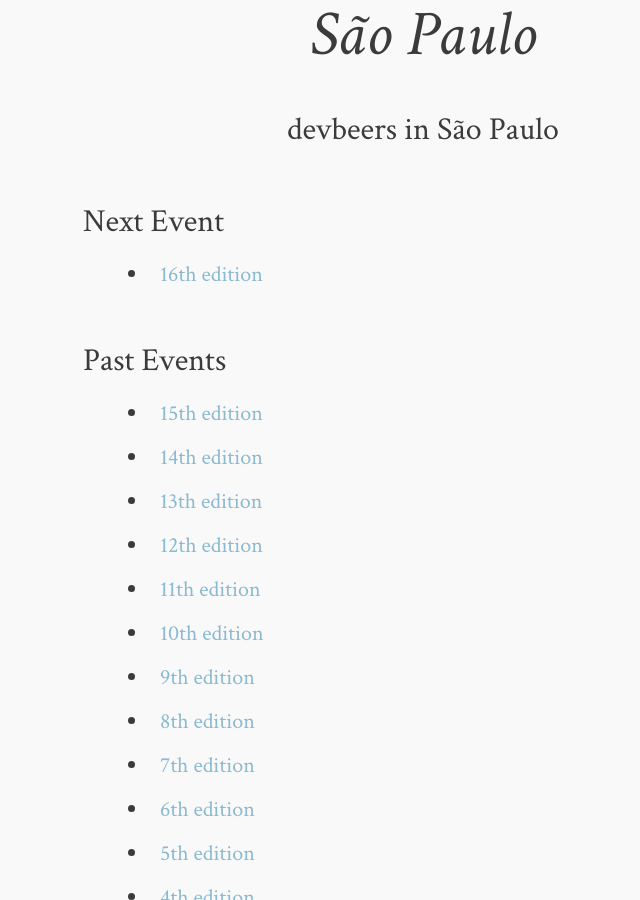
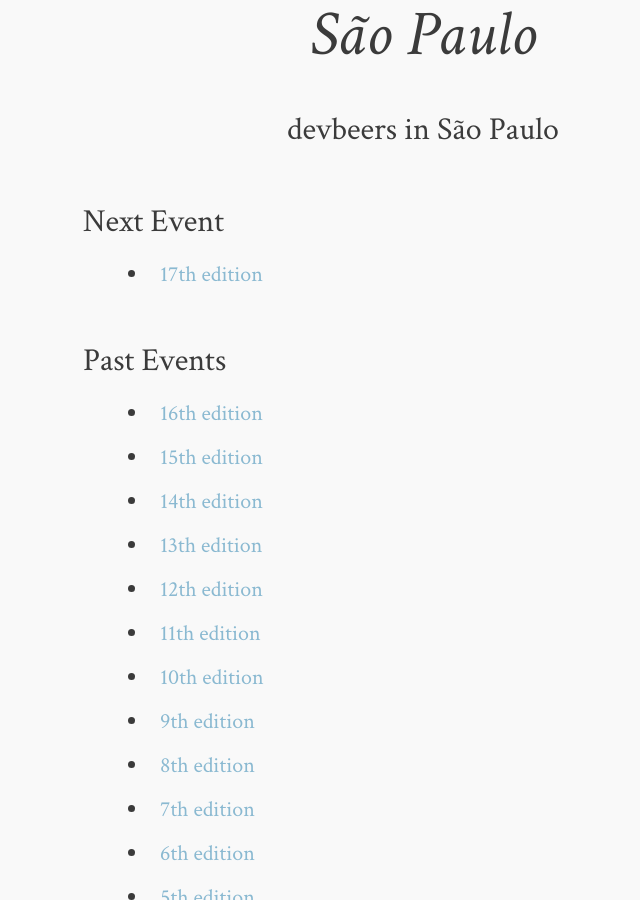
Before and after one commit to devbeers/devbeers.github.io, a Jekyll site: the page built from cities/saopaulo.md, in a window 1280 px wide and 900 px high, scrolled down 638 px. Shown: the whole window, without its empty margins (217-857 px from the left). Built offline with Jekyll 4.4.1, drawn with Linux system fonts in a browser that asks for light colours; comment, search, counter and statistics services are not loaded.

Commit message:
Update São Paulo next event

```diff
--- a/cities/saopaulo.md
+++ b/cities/saopaulo.md
@@ -9,9 +9,10 @@
 ---
 
 ### Next Event
-* <a href="http://www.eventick.com.br/devbeers-sp-16" target="_blank">16th edition</a>
+* <a href="http://www.eventick.com.br/devbeers-sp-17" target="_blank">17th edition</a>
 
 ### Past Events
+* <a href="http://www.eventick.com.br/devbeers-sp-16" target="_blank">16th edition</a>
 * <a href="http://www.eventick.com.br/devbeers-sp-15" target="_blank">15th edition</a>
 * <a href="http://www.eventick.com.br/devbeers-sp-14" target="_blank">14th edition</a>
 * <a href="http://www.eventick.com.br/devbeers-sp-13" target="_blank">13th edition</a>
```
